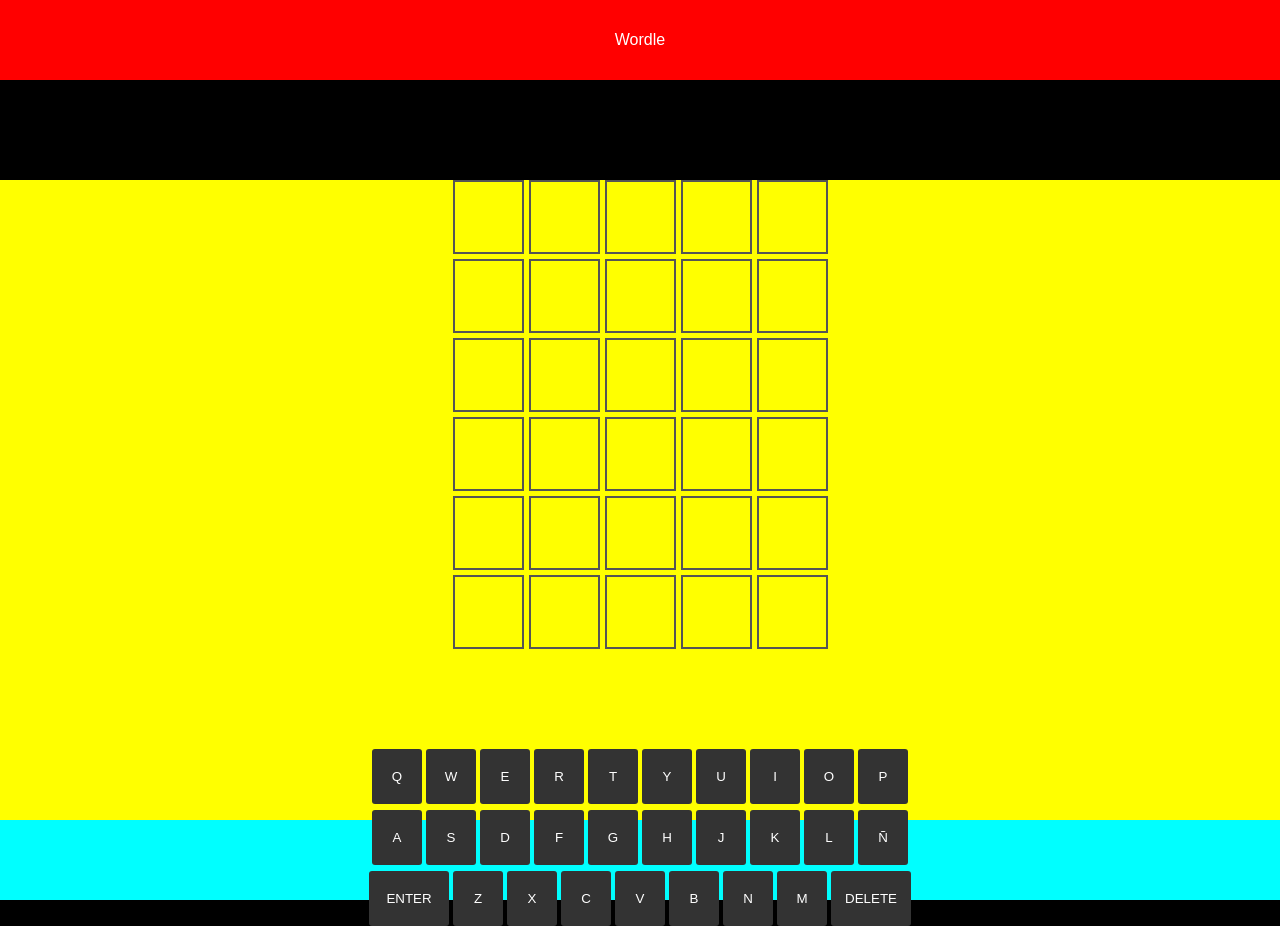
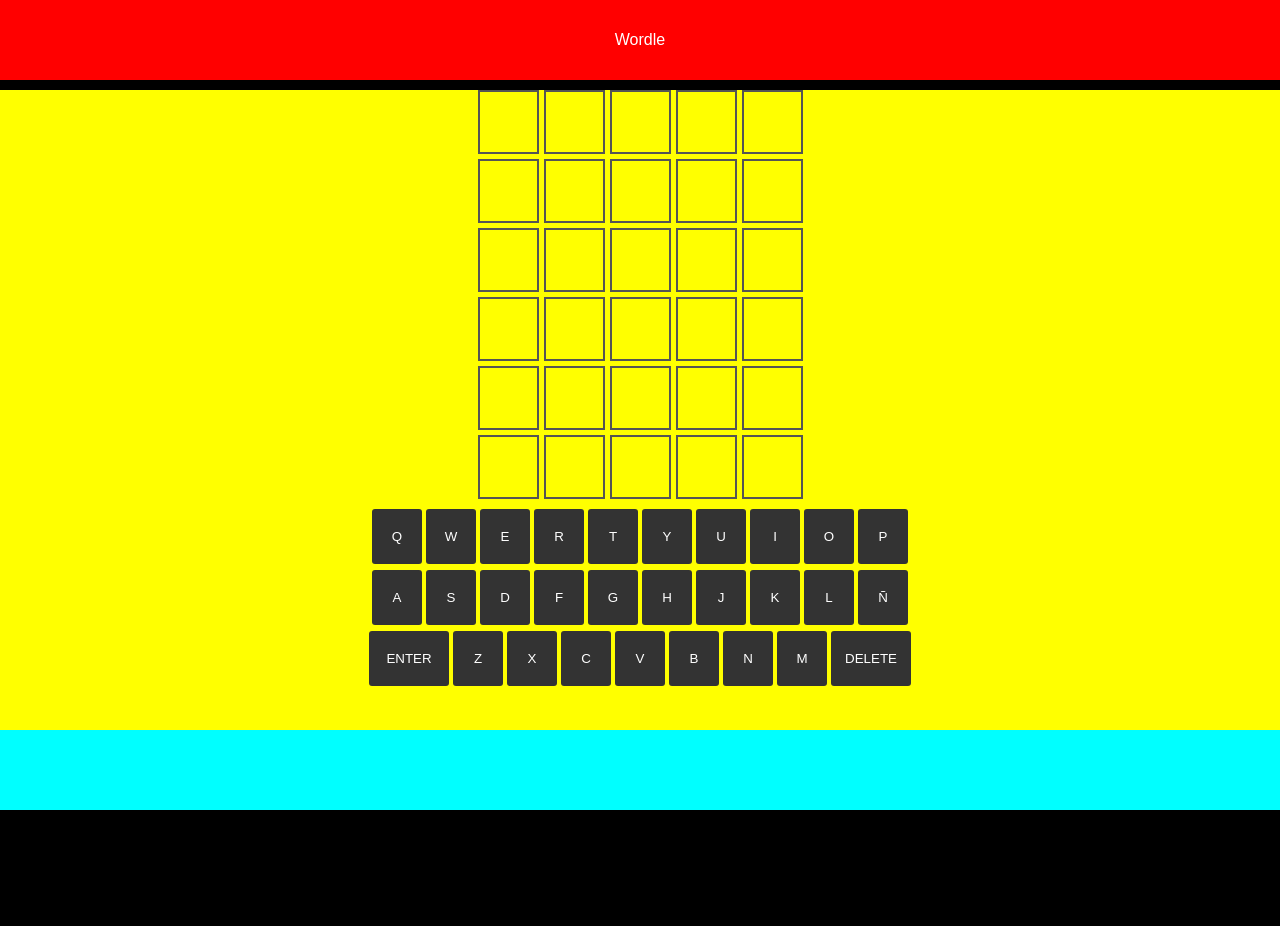
Before and after one commit to AndreaAguado/wordle-in-typescript, a React (Create React App) app: page / in a window 1280 px wide. After the commit the page ends 810 px from the top, so only its background shows below. Built offline with nearby package versions, Linux system fonts and the light colour scheme.

Commit message:
decrease margins and size in letter grid

```diff
--- a/src/styles/variables.scss
+++ b/src/styles/variables.scss
@@ -1,4 +1,4 @@
 // box sizings
 
-$size: 70px;
+$size: 60px;
 $gap: 5px;
--- a/src/styles/wordle.module.scss
+++ b/src/styles/wordle.module.scss
@@ -2,5 +2,5 @@
 
 .mainContainer {
   width: ($size * 5) + ($gap * 5);
-  margin: 100px auto;
+  margin: 10px auto;
 }
```
